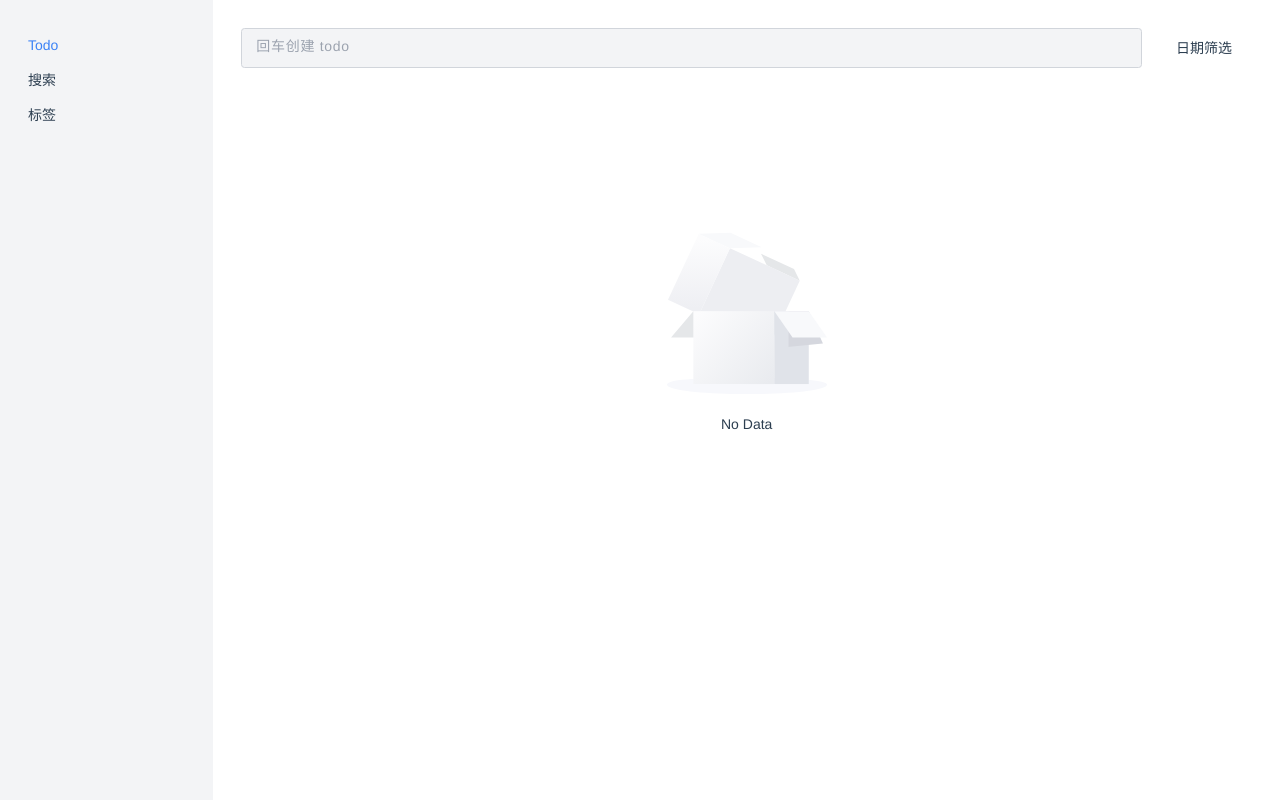
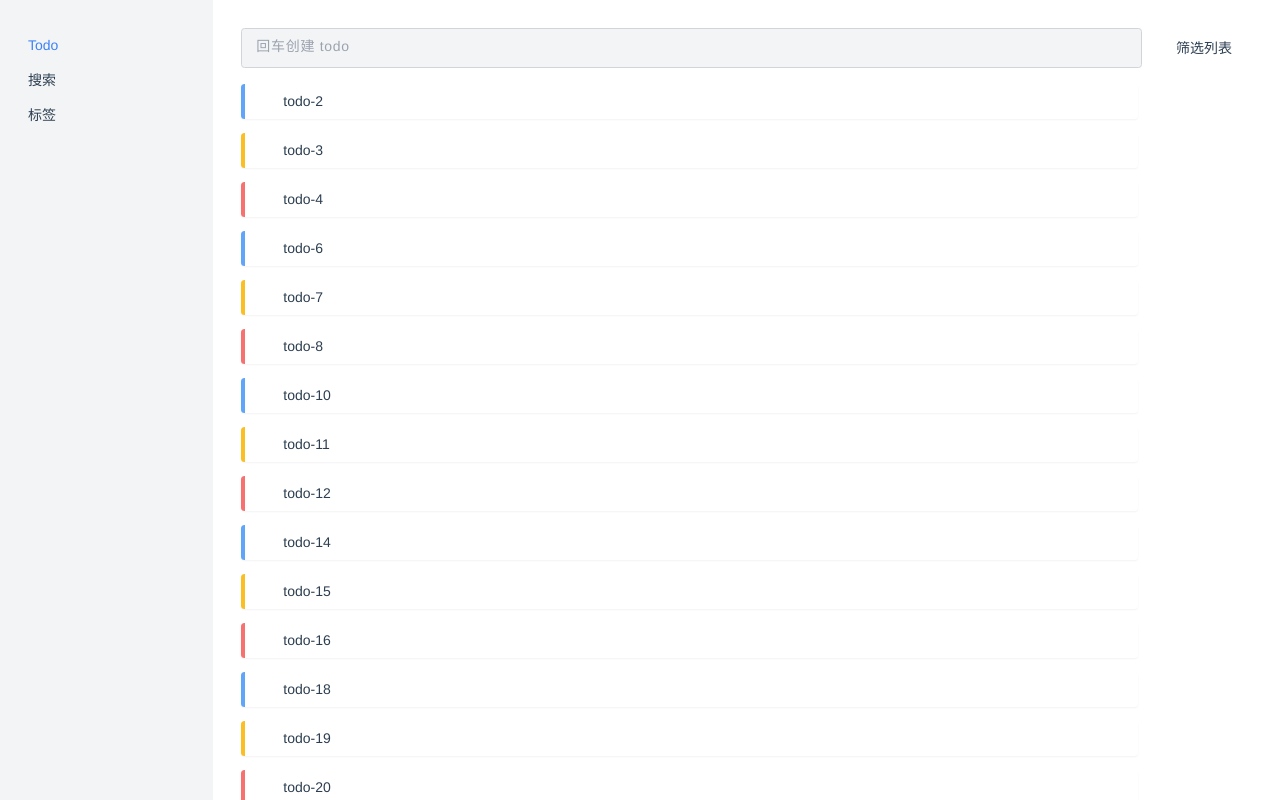
Before and after one commit to ylf0/todo-web, a Vue app: page /#/todo in a window 1280 px wide. Built offline with nearby package versions, Linux system fonts and the light colour scheme.

Commit message:
update: :new:  增加 `筛选列表`  功能

```diff
--- a/src/components/TodoDetail.vue
+++ b/src/components/TodoDetail.vue
@@ -65,8 +65,8 @@
       <template #dropdown>
         <el-dropdown-menu>
           <el-dropdown-item
+            class="my-2"
             v-for="option in priorityOptions"
-            class="my-2"
             :key="option.key"
             :command="option.key"
           >
@@ -118,8 +118,6 @@ export default defineComponent({
       if (typeof priorityType === 'number') {
         return PRIORITY_OPTIONS[priorityType]
       }
-
-      return
     }
   },
 
--- a/src/constants/index.ts
+++ b/src/constants/index.ts
@@ -5,6 +5,13 @@ export const ROUTES = {
   tag: '/tag'
 }
 
+export const STATUS_OPTIONS = [
+  { key: 'undone', name: '未完成' },
+  { key: 'done', name: '已完成' },
+  { key: 'endDate', name: '按截止时间排序' },
+  { key: 'priority', name: '按优先级排序' },
+]
+
 export const PRIORITY_OPTIONS = [
   { key: 0, name: '较低', type: 'info' },
   { key: 1, name: '普通' },
--- a/src/pages/Home/views/Todo.vue
+++ b/src/pages/Home/views/Todo.vue
@@ -1,6 +1,6 @@
 <template>
-  <div class="flex-1 h-screen p-8">
-    <div class="flex">
+  <div class="flex-1 h-screen p-8 pt-24 overflow-y-scroll">
+    <div class="flex fixed top-0 right-0 p-8 pb-4 w-5/6 bg-white z-10">
       <div class="flex-1 px-4 py-2 border border-gray-300 border-solid rounded bg-gray-100">
         <input
           class="w-full bg-transparent outline-none tracking-wider"
@@ -9,13 +9,27 @@
           @keydown="handleKeyDown"
         />
       </div>
-      <el-button class="ml-4 font-normal">日期筛选</el-button>
+      <el-dropdown @command="handleSelectStatus">
+        <el-button class="ml-4 font-normal">筛选列表</el-button>
+        <template #dropdown>
+          <el-dropdown-menu>
+            <el-dropdown-item
+              :class="{ 'text-blue-500': status.key === currStatus }"
+              v-for="status in statusOptions"
+              :key="status.key"
+              :command="status.key"
+            >
+              {{ status.name }}
+            </el-dropdown-item>
+          </el-dropdown-menu>
+        </template>
+      </el-dropdown>
     </div>
-    <div class="mt-4" @drop="handleDrop">
+    <div @drop="handleDrop">
       <div
         class="flex items-center mb-4 pl-2 py-2 todo-width border-l-4 rounded bg-white cursor-pointer shadow-sm hover:bg-gray-100"
         :class="getTodoClass(todo)"
-        v-for="(todo, index) in todos"
+        v-for="(todo, index) in filterTodos"
         :key="index"
         :draggable="true"
         :data-index="todo.id"
@@ -23,9 +37,11 @@
         @dragstart="(e) => handleDragStart(e, todo.id)"
         @dragover="(e) => handleDragOver(e, todo.id)"
       >
-        <el-checkbox class="ml-2" v-model="todo.done" @change="handleCheckboxChange(todo)">
-          {{ todo.title }}
-        </el-checkbox>
+        <div @click="e => e.stopPropagation()">
+          <el-checkbox class="ml-2" v-model="todo.done">
+            <span :class="{'text-gray-300 line-through': todo.done}">{{ todo.title }}</span>
+          </el-checkbox>
+        </div>
       </div>
       <el-empty v-if="!todos.length" class="mt-32"/>
     </div>
@@ -42,13 +58,16 @@
 </template>
 
 <script lang="ts">
-import { ITodo } from '@/types'
+import { IStatus, ITodo } from '@/types'
+import { STATUS_OPTIONS } from '@/constants'
 import TodoDetail from '@/components/TodoDetail.vue'
 
 let dragTargetId = ''
 
 interface IState {
   showDrawer: boolean
+  statusOptions: IStatus[]
+  currStatus: string
   currTodo?: ITodo
 }
 
@@ -69,6 +88,8 @@ export default {
   data(): IState {
     return {
       showDrawer: false,
+      statusOptions: STATUS_OPTIONS,
+      currStatus: 'undone',
       currTodo: emptyTodo
     }
   },
@@ -84,6 +105,20 @@ export default {
   computed: {
     todos() {
       return this.$store.state.todo.todos
+    },
+
+    filterTodos() {
+      const { getters } = this.$store
+      if (getters[this.currStatus]) return getters[this.currStatus]
+      return getters.undone
+    },
+
+    doneTodos() {
+      return this.$store.getters.doneTodos
+    },
+
+    unDoneTodos() {
+      return this.$store.getters.unDoneTodos
     },
   },
 
@@ -109,8 +144,8 @@ export default {
       }
     },
 
-    // TODO: 黑人问号？？？为啥可以自动更新 todo.done？？
-    handleCheckboxChange(todo: ITodo) {
+    handleSelectStatus(key: string) {
+      this.currStatus = key
     },
 
     handleShowDrawer(todo: ITodo) {
--- a/src/store/modules/todo.ts
+++ b/src/store/modules/todo.ts
@@ -1,16 +1,37 @@
 import { ITodo } from '@/types'
-import { ITodo } from '../../types'
 
 interface IStoreState {
   todos: ITodo[]
 }
 
+function mockData() {
+  const mockList = []
+
+  for (let i = 0; i < 50; i ++) {
+    mockList.push({
+      id: `todo-${i + 1}`,
+      title: `todo-${i + 1}`,
+      done: i % 4 === 0,
+      priorityType: i % 4
+    })
+  }
+
+  return mockList
+}
+
 const state = {
-  todos: []
+  todos: mockData()
 }
 
 const getters = {
-  nextId: (state: IStoreState) => `todo-${state.todos.length + 1}`
+  nextId: (state: IStoreState) => `todo-${state.todos.length + 1}`,
+  done: (state: IStoreState) => state.todos.filter(todo => todo.done),
+  undone: (state: IStoreState) => state.todos.filter(todo => !todo.done),
+  priority: (state: IStoreState) => {
+    return state.todos
+            .filter(todo => !todo.done)
+            .sort((a, b) => b.priorityType - a.priorityType)
+  }
 }
 
 const mutations = {
--- a/src/types/index.ts
+++ b/src/types/index.ts
@@ -1,3 +1,8 @@
+export interface IStatus {
+  key: string
+  name: string
+}
+
 export interface ITodo {
   id: string
   title: string
```
